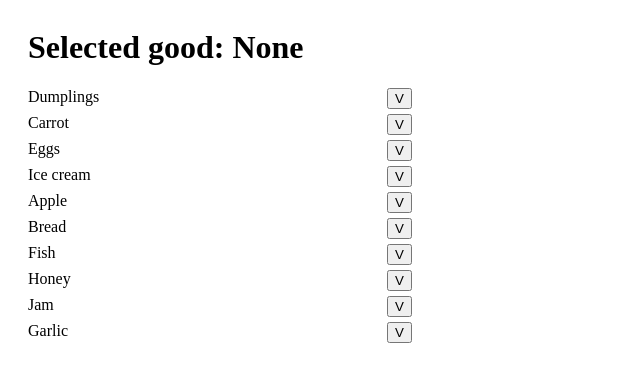
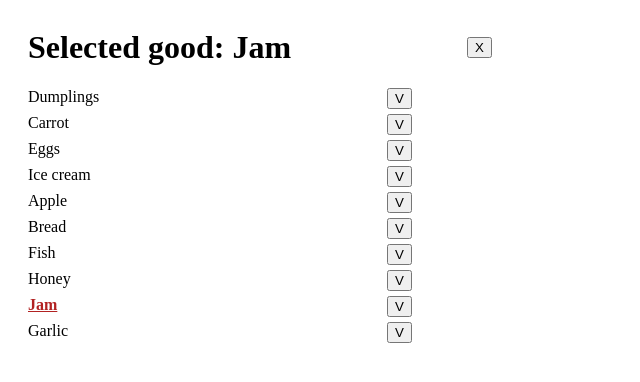
Before and after one commit to mate-academy/react_goods-selector, a React (Create React App) app: page / in a window 1280 px wide. Shown: the top 382 px of the page, without its empty margins (0-640 px from the left). Built offline with nearby package versions, Linux system fonts and the light colour scheme.

Commit message:
Suggestions applied

```diff
--- a/src/App.js
+++ b/src/App.js
@@ -18,7 +18,15 @@ const nonSelected = 'None';
 
 class App extends React.Component {
   state = {
-    selectedItem: nonSelected,
+    selectedItem: 'Jam',
+  }
+
+  resetSelection = () => {
+    this.setState({ selectedItem: nonSelected });
+  }
+
+  selectGoods = (item) => {
+    this.setState({ selectedItem: item });
   }
 
   highlight(item) {
@@ -40,26 +48,24 @@ class App extends React.Component {
             <button
               type="button"
               className="heading__button"
-              onClick={() => {
-                this.setState({ selectedItem: nonSelected });
-              }}
+              onClick={this.resetSelection}
             >
               X
             </button>
           )}
         </div>
 
-        {goodsFromServer.map(item => (
-          <div key={item} className="goods">
-            <div className={this.highlight(item)}>
-              {item}
+        {goodsFromServer.map(good => (
+          <div key={good} className="goods">
+            <div className={this.highlight(good)}>
+              {good}
             </div>
 
             <div className="goods__button">
               <button
                 type="button"
                 onClick={() => {
-                  this.setState({ selectedItem: item });
+                  this.selectGoods(good);
                 }}
               >
                 V
```
